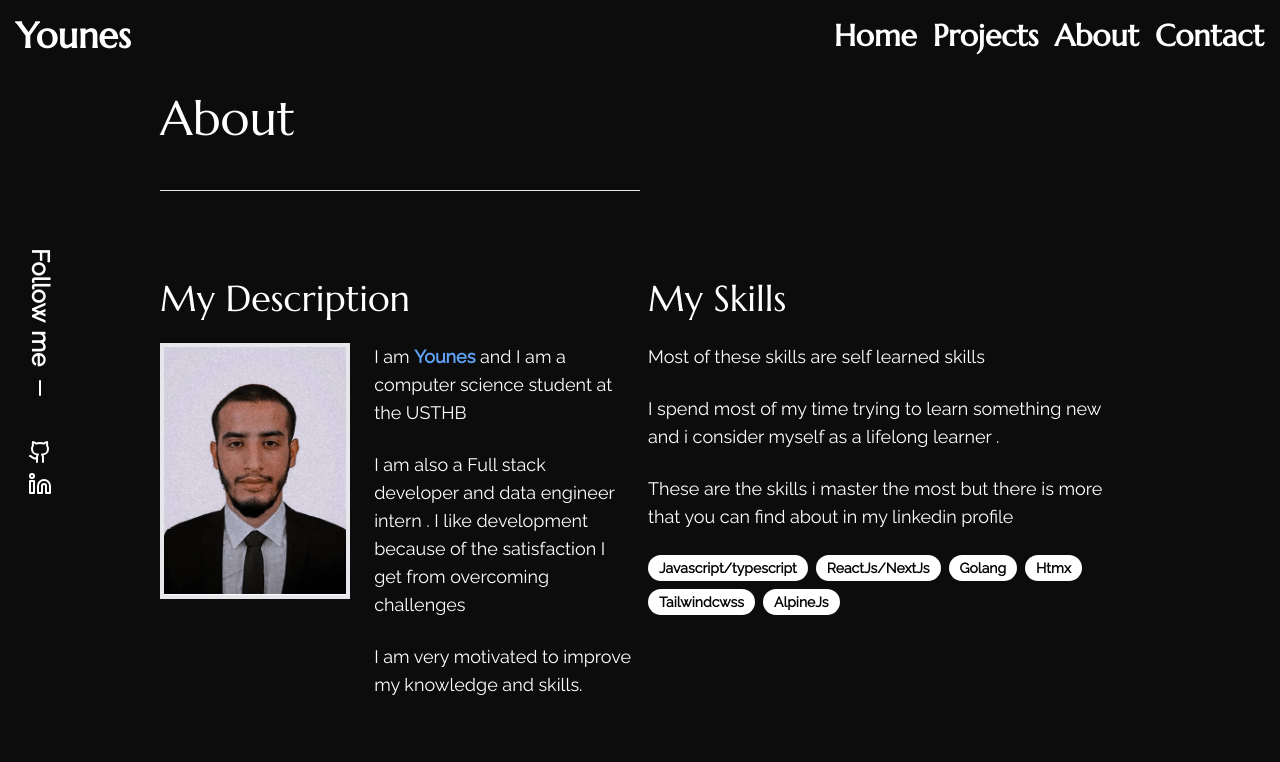
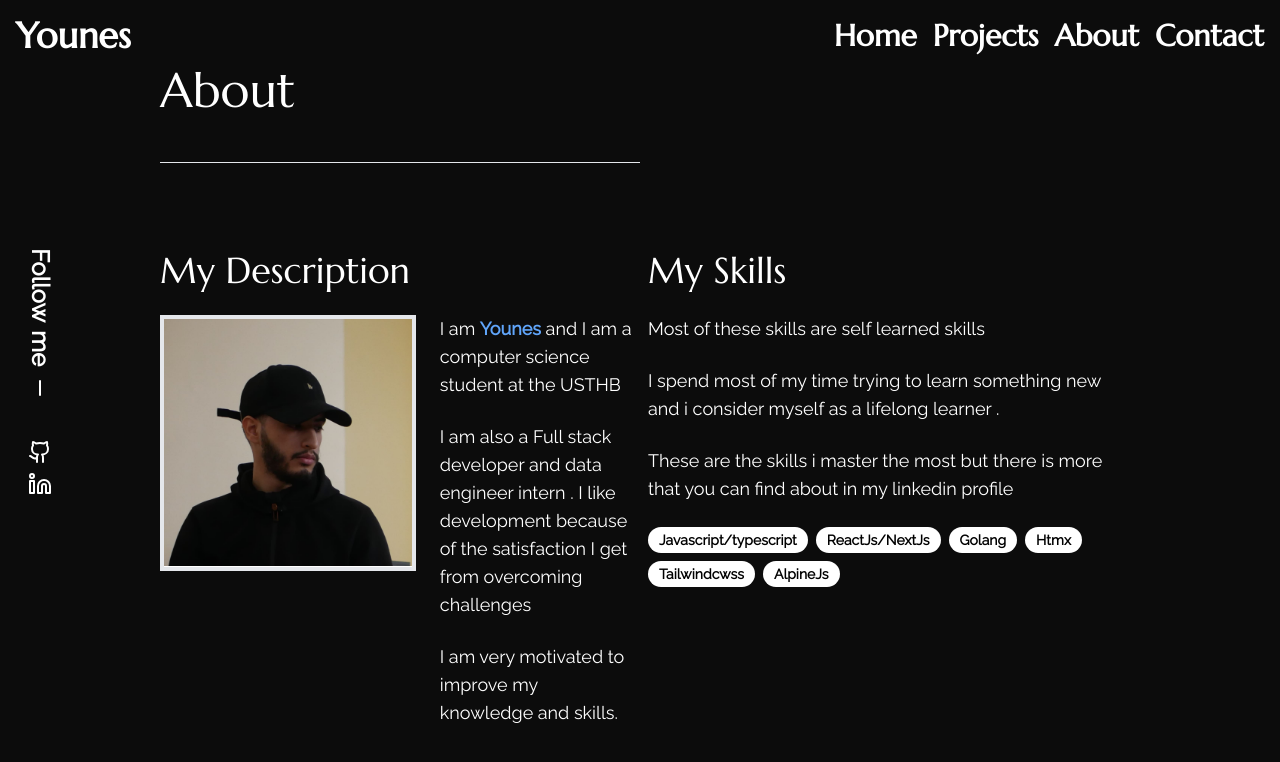
Before and after one commit to Younes-khadraoui/Portfolio, a Next.js app: page /about in a window 1280 px wide. Shown: the top 762 px of the page. Built offline with nearby package versions, Linux system fonts and the light colour scheme.

Commit message:
chore : changed about pic

```diff
--- a/src/pages/about.tsx
+++ b/src/pages/about.tsx
@@ -1,4 +1,4 @@
-import me from "../assets/me.jpg";
+import me from "../assets/me2.jpg";
 import Image from "next/image";
 import Head from "next/head";
 import Skill from "@/components/ui/skill";
@@ -20,7 +20,7 @@ const About = () => {
           </p>
           <div className="flex flex-col sm:flex-row gap-6">
             <Image
-              className="border-4 h-64 object-scale-down bg-white"
+              className="border-4 w-fit h-64 object-scale-down bg-white"
               src={me}
               alt="my picture"
               placeholder="blur"
```
Also changed, not shown: src/assets/me2.jpg (added).
